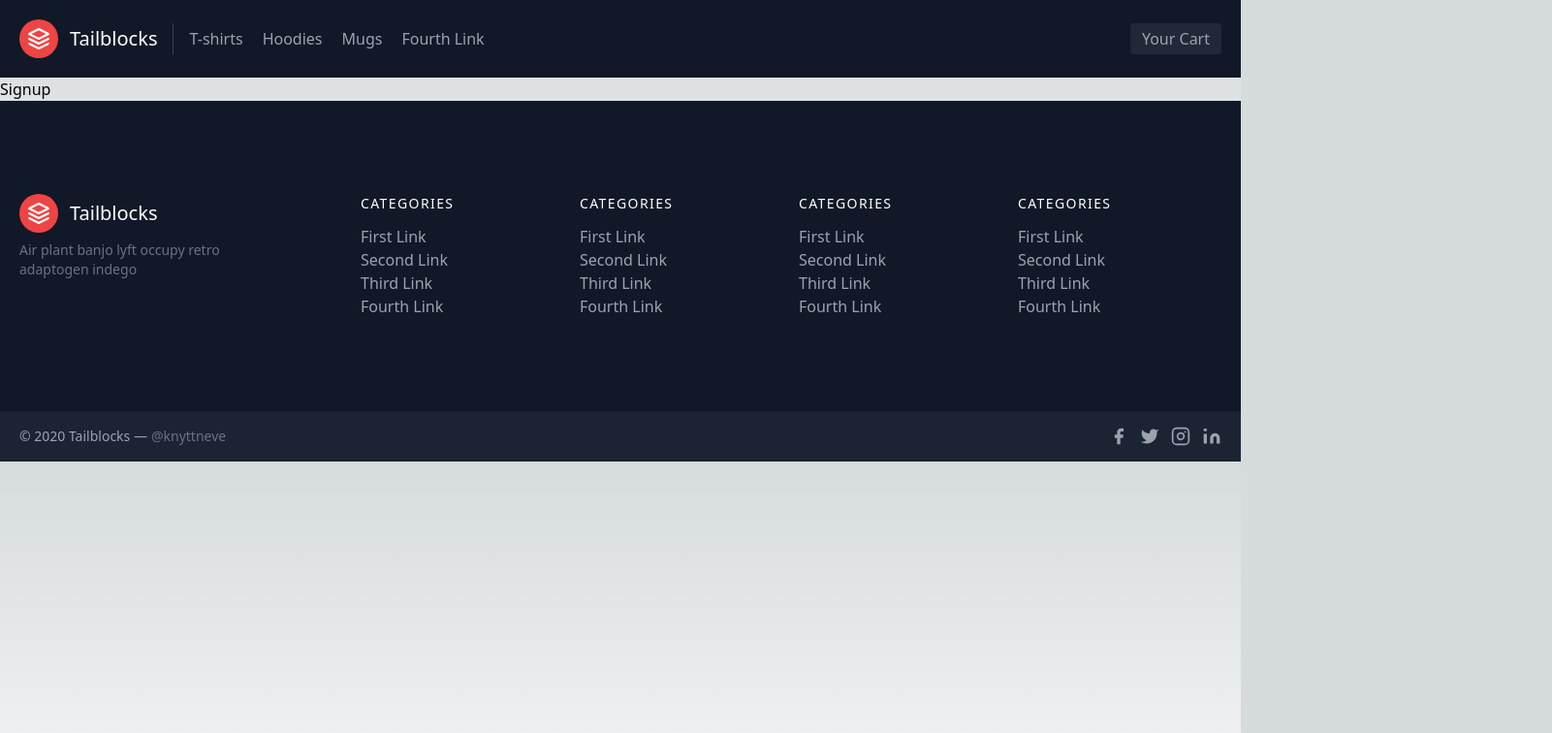
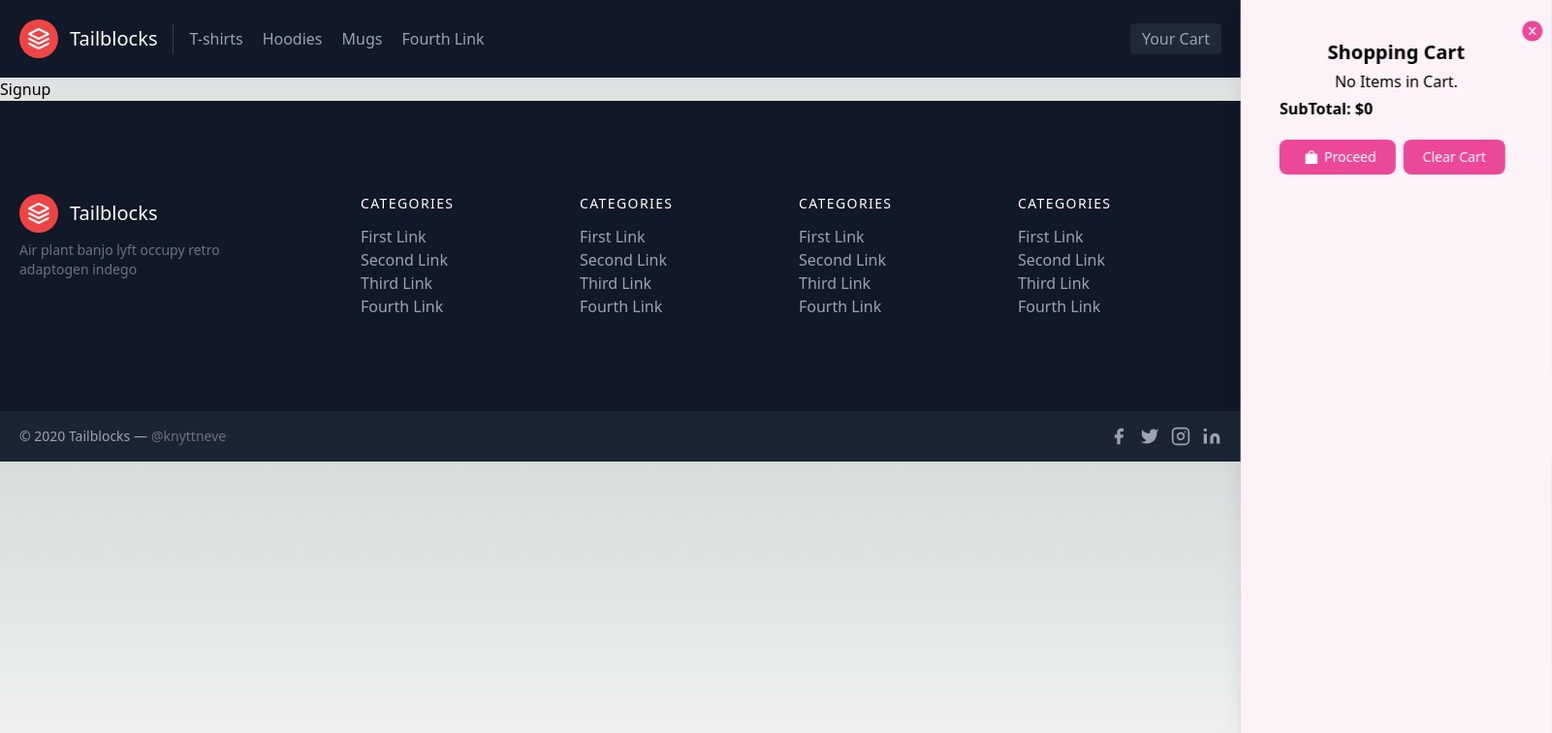
Before and after one commit to a-singh09/marvel-merch-store, a Next.js app: page /signup in a window 1280 px wide. Shown: the top 756 px of the page at 97% size, 1601 px wide, since content can reach past the window. Built offline with nearby package versions, Linux system fonts and the light colour scheme.

Commit message:
Created cart feature

```diff
--- a/components/Navbar.js
+++ b/components/Navbar.js
@@ -1,7 +1,25 @@
 import Link from 'next/link'
-import React from 'react'
+import React, { useRef } from "react";
+import {
+  AiFillCloseCircle,
+  AiFillPlusSquare,
+  AiFillMinusSquare,
+  AiFillShopping,
+} from "react-icons/ai";
 
-const Navbar = () => {
+const Navbar = ({ cart, addToCart, removeFromCart, clearCart, subTotal }) => {
+
+  const ref = useRef();
+  const toggleCart = () => {
+    if (ref.current.classList.contains("translate-x-full")) {
+      ref.current.classList.remove("translate-x-full");
+      ref.current.classList.add("translate-x-0");
+    } else if (!ref.current.classList.contains("translate-x-full")) {
+      ref.current.classList.remove("translate-x-0");
+      ref.current.classList.add("translate-x-full");
+    }
+  };
+
   return (
     <>
       <header className="text-gray-400 bg-gray-900 body-font">
@@ -11,7 +29,7 @@ const Navbar = () => {
               <path d="M12 2L2 7l10 5 10-5-10-5zM2 17l10 5 10-5M2 12l10 5 10-5"></path>
             </svg>
 
-              <span className="ml-3 text-xl">Tailblocks</span>
+            <span className="ml-3 text-xl">Tailblocks</span>
 
           </Link>
           <nav className="md:mr-auto md:ml-4 md:py-1 md:pl-4 md:border-l md:border-gray-700	flex flex-wrap items-center text-base justify-center">
@@ -20,11 +38,85 @@ const Navbar = () => {
             <Link href={"/mugs"} className="mr-5 hover:text-white">Mugs</Link>
             <Link href={"/"} className="mr-5 hover:text-white">Fourth Link</Link>
           </nav>
-          <button className="inline-flex items-center bg-gray-800 border-0 py-1 px-3 focus:outline-none hover:bg-gray-700 rounded text-base mt-4 md:mt-0">Your Cart
+          <button onClick={toggleCart} className="inline-flex items-center bg-gray-800 border-0 py-1 px-3 focus:outline-none hover:bg-gray-700 rounded text-base mt-4 md:mt-0">Your Cart
 
           </button>
         </div>
       </header>
+
+      <div
+        ref={ref}
+        className={`h-screen sidebar absolute overflow-y-scroll right-0 top-0 p-10 bg-pink-50 z-10 backdrop-filter backdrop-blur-lg shadow-xl ring-1 ring-gray-900/5 transform transition-transform ${Object.keys(cart).length === 0 ? 'translate-x-full' : 'translate-x-0'} z-10`}>
+        <h2 className="text-xl font-bold text-center">Shopping Cart</h2>
+        <span
+          onClick={toggleCart}
+          className="absolute top-5 right-2  cursor-pointer text-pink-500 text-2xl">
+          <AiFillCloseCircle />
+        </span>
+        <ol className="list-decimal">
+          {Object.keys(cart).length == 0 && (
+            <div className="m-1 text-center">No Items in Cart.</div>
+          )}
+          {Object.keys(cart).map((k) => {
+            return (
+              <li key={k} className="hover:text-black">
+                <div className="item flex my-5">
+                  <div className="w-2/3 font-semibold text-sm">
+                    {cart[k].name}({cart[k].size}/{cart[k].variant})
+                  </div>
+                  <div className="w-1/3 flex font-semibold text-center justify-center items-center text-lg">
+                    <AiFillMinusSquare
+                      onClick={() => {
+                        removeFromCart(
+                          k,
+                          1,
+                          cart[k].price,
+                          cart[k].name,
+                          cart[k].size,
+                          cart[k].variant
+                        );
+                      }}
+                      className="text-pink-500"
+                    />
+                    <span className="mx-2">{cart[k].qty}</span>
+                    <AiFillPlusSquare
+                      onClick={() => {
+                        addToCart(
+                          k,
+                          1,
+                          cart[k].price,
+                          cart[k].name,
+                          cart[k].size,
+                          cart[k].variant
+                        );
+                      }}
+                      className="text-pink-500"
+                    />
+                  </div>
+                </div>
+              </li>
+            );
+          })}
+        </ol>
+        <span className='font-bold py-2'>SubTotal: ${subTotal}</span>
+        <div className="flex mt-5">
+          <Link href={'/checkout'}><button
+            // onClick={() => clearCart}
+            type="button"
+            className="text-white bg-pink-500 hover:bg-pink-600 focus:ring-4 focus:outline-none focus:ring-[#FF9119]/50 font-medium rounded-lg text-sm px-5 py-2 text-center inline-flex items-center  mr-2 mb-2">
+            <AiFillShopping className="text-lg mx-1" />
+            Proceed
+          </button></Link>
+          <button
+            onClick={clearCart}
+            type="button"
+            className="text-white bg-pink-500 hover:bg-pink-600 focus:ring-4 focus:outline-none focus:ring-[#FF9119]/50 font-medium rounded-lg text-sm px-5 py-2 text-center inline-flex items-center  mr-2 mb-2">
+
+            Clear Cart
+          </button>
+        </div>
+      </div>
+
     </>
   )
 }
--- a/package.json
+++ b/package.json
@@ -16,6 +16,7 @@
     "postcss": "8.4.21",
     "react": "18.2.0",
     "react-dom": "18.2.0",
+    "react-icons": "^4.8.0",
     "tailwindcss": "3.3.1"
   }
 }
--- a/pages/_app.js
+++ b/pages/_app.js
@@ -1,7 +1,71 @@
 import Footer from '@/components/Footer'
 import Navbar from '@/components/Navbar'
 import '@/styles/globals.css'
+import { useState, useEffect } from 'react'
 
 export default function App({ Component, pageProps }) {
-  return <> <Navbar /> <Component {...pageProps} /> <Footer /> </>
+  const [cart, setCart] = useState({})
+  const [subTotal, setSubTotal] = useState(0)
+
+  useEffect(() => {
+
+    try {
+      if (localStorage.getItem("cart")) {
+        setCart(JSON.parse(localStorage.getItem("cart")))
+      }
+
+    }
+    catch (error) {
+      console.error(error);
+      localStorage.clear()
+    }
+  }, [])
+
+  const saveCart = (myCart) => {
+    localStorage.setItem("cart", JSON.stringify(myCart))
+
+    let subt = 0
+    let keys = Object.keys(myCart)
+    for (let i = 0; i < keys.length; i++) {
+      subt += myCart[keys[i]].qty * myCart[keys[i]].price
+    }
+    setSubTotal(subt)
+  }
+
+  const addToCart = (itemCode, qty, price, name, size, variant) => {
+    let newCart = cart;
+    if (itemCode in cart) {
+      newCart[itemCode].qty = cart[itemCode].qty + qty
+    }
+    else {
+      newCart[itemCode] = { qty: 1, price, name, size, variant }
+    }
+    setCart(newCart)
+    saveCart(newCart)
+  }
+
+  const removeFromCart = (itemCode, qty, price, name, size, variant) => {
+    let newCart = cart;
+    if (itemCode in cart) {
+      newCart[itemCode].qty = cart[itemCode].qty - qty
+    }
+    if (newCart[itemCode].qty <= 0) {
+      delete newCart[itemCode]
+    }
+
+    setCart(newCart)
+    saveCart(newCart)
+  }
+
+  const clearCart = () => {
+    localStorage.removeItem("cart")
+    setCart({})
+    saveCart({})
+  }
+
+  return <>
+    <Navbar cart={cart} addToCart={addToCart} removeFromCart={removeFromCart} clearCart={clearCart} subTotal={subTotal}/>
+    <Component {...pageProps} cart={cart} addToCart={addToCart} removeFromCart={removeFromCart} clearCart={clearCart} subTotal={subTotal}/>
+    <Footer cart={cart} addToCart={addToCart} removeFromCart={removeFromCart} clearCart={clearCart} subTotal={subTotal}/>
+    </>
 }
--- a/pages/products/[slug].js
+++ b/pages/products/[slug].js
@@ -3,7 +3,7 @@ import { useState } from 'react'
 
 import React from 'react'
 
-const Post = () => {
+const Post = ({addToCart}) => {
     const router = useRouter()
     const { slug } = router.query
 
@@ -98,7 +98,7 @@ const Post = () => {
                             <div className="flex">
                                 <span className="title-font font-medium text-2xl text-white">$58.00</span>
                                 <button className="flex ml-auto text-white bg-red-500 border-0 py-2 px-6 focus:outline-none hover:bg-red-600 rounded">Buy Now</button>
-                                <button className="flex ml-auto text-white bg-red-500 border-0 py-2 px-6 focus:outline-none hover:bg-red-600 rounded">Add to Cart</button>
+                                <button onClick={()=>addToCart(slug, 1, 58, "The Catcher in the Rye", 'L', 'Black')} className="flex ml-auto text-white bg-red-500 border-0 py-2 px-6 focus:outline-none hover:bg-red-600 rounded">Add to Cart</button>
                                 <button className="rounded-full w-10 h-10 bg-gray-800 p-0 border-0 inline-flex items-center justify-center text-gray-500 ml-4">
                                     <svg fill="currentColor" stroke-linecap="round" stroke-linejoin="round" stroke-width="2" className="w-5 h-5" viewBox="0 0 24 24">
                                         <path d="M20.84 4.61a5.5 5.5 0 00-7.78 0L12 5.67l-1.06-1.06a5.5 5.5 0 00-7.78 7.78l1.06 1.06L12 21.23l7.78-7.78 1.06-1.06a5.5 5.5 0 000-7.78z"></path>
```
Also changed, not shown: 1 other file (tests, documents, lock files or other folders).
